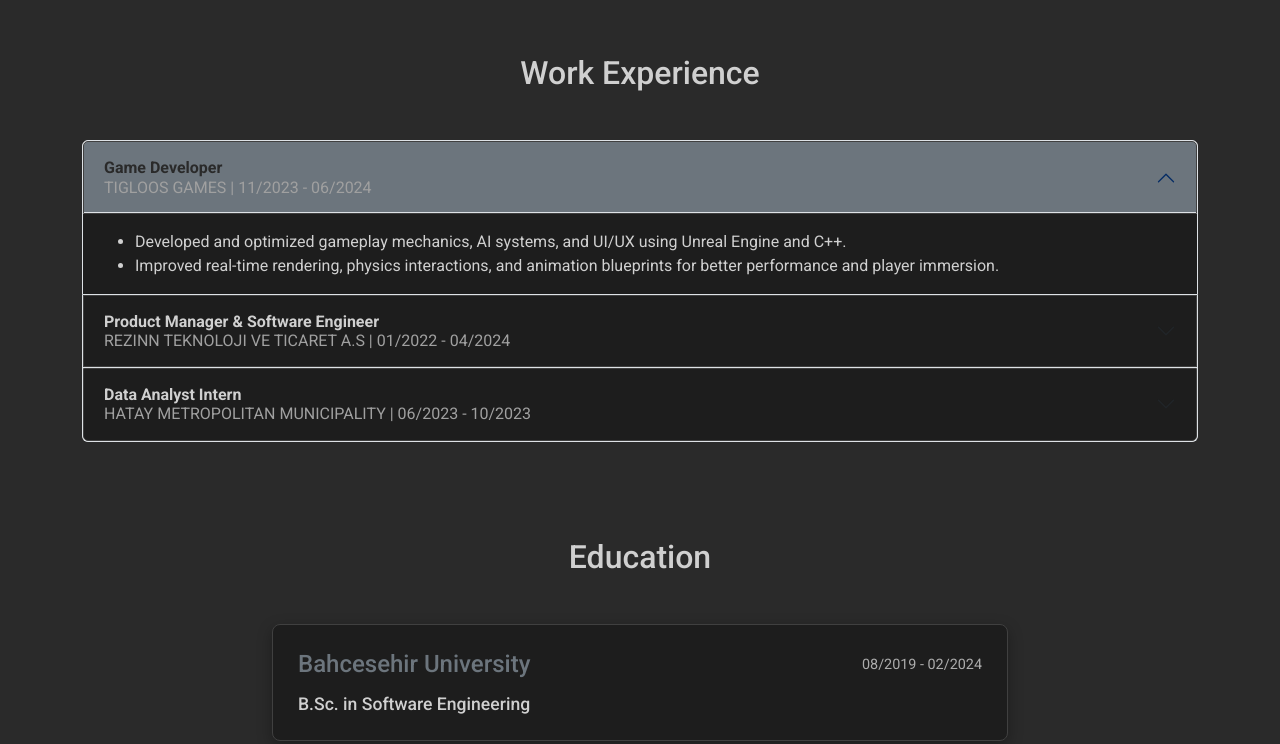
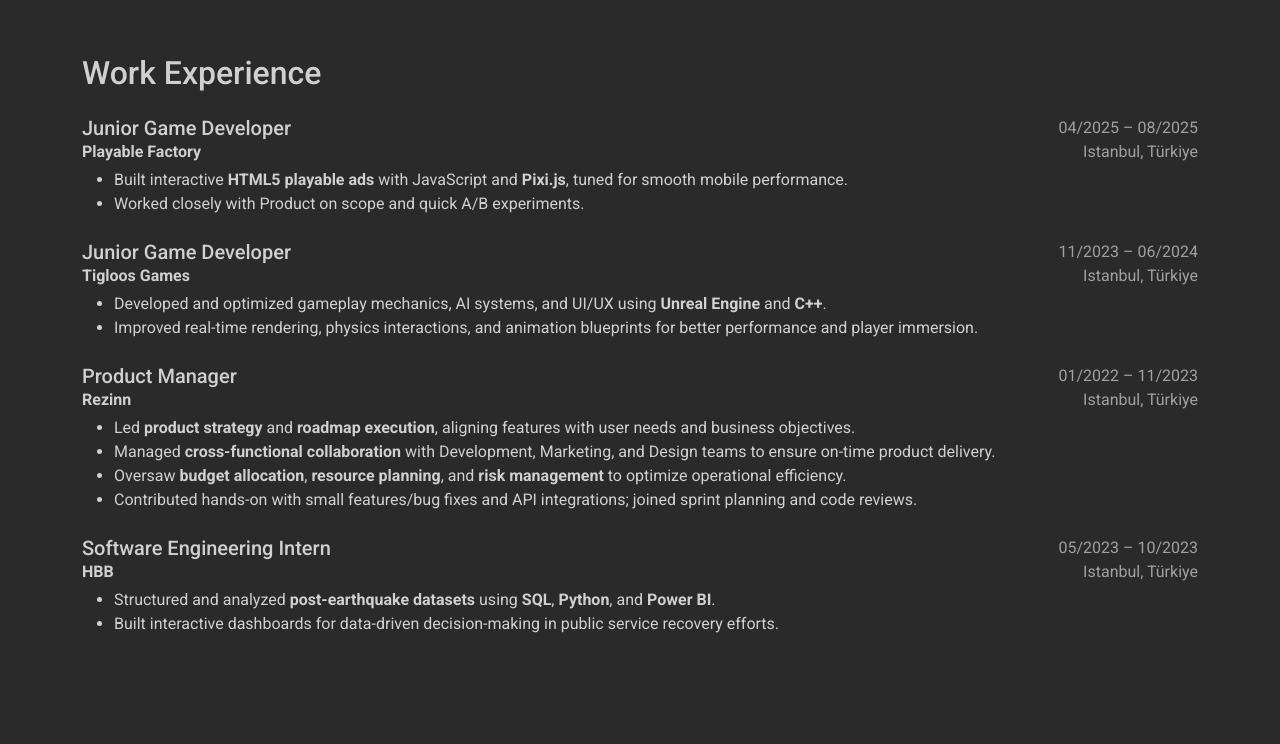
Before and after one commit to ErenKilisli/Portfolio-Website, a plain HTML site: page index.html in a window 1280 px wide. Shown: the part 794-1538 px from the top of the page. Drawn offline with nearby package versions, Linux system fonts and the light colour scheme.

Commit message:
new work experience

```diff
--- a/index.html
+++ b/index.html
@@ -71,85 +71,80 @@
         </div>
     </section>
 
+    <!-- Work Experience Section -->
+    <section id="experience" class="py-5">
+    <div class="container">
+        <h2 class="section-title mb-4">Work Experience</h2>
 
-    <!-- Experience Section -->
-    <section id="experience" class="py-5" style="color: var(--text-color);">
-        <div class="container">
-            <h2 class="text-center mb-5">Work Experience</h2>
-            <div class="accordion" id="experienceAccordion">
-                <!-- TIGLOOS GAMES -->
-                <div class="accordion-item">
-                    <h2 class="accordion-header" id="headingTIGLOOS">
-                        <button class="accordion-button" type="button"
-                                data-bs-toggle="collapse" data-bs-target="#collapseTIGLOOS"
-                                aria-expanded="true" aria-controls="collapseTIGLOOS">
-                            <div class="d-flex flex-column">
-                                <span class="fw-bold">Game Developer</span>
-                                <span class="text-muted fs-6">TIGLOOS GAMES | 11/2023 - 06/2024</span>
+        <!-- Junior Game Developer – Playable Factory -->
+        <div class="experience-item mb-4">
+        <div class="d-flex justify-content-between">
+            <h3 class="h5 mb-0">Junior Game Developer</h3>
+            <span class="text-muted">04/2025 – 08/2025</span>
         </div>
-                        </button>
-                    </h2>
-                    <div id="collapseTIGLOOS" class="accordion-collapse collapse show"
-                         aria-labelledby="headingTIGLOOS" data-bs-parent="#experienceAccordion">
-                        <div class="accordion-body">
+        <div class="d-flex justify-content-between mb-1">
+            <p class="mb-0"><strong>Playable Factory</strong></p>
+            <p class="mb-0 text-muted">Istanbul, Türkiye</p>
+        </div>
         <ul class="mb-0">
-                                <li>Developed and optimized gameplay mechanics, AI systems, and UI/UX using Unreal Engine and C++.</li>
+            <li>Built interactive <strong>HTML5 playable ads</strong> with JavaScript and <strong>Pixi.js</strong>, tuned for smooth mobile performance.</li>
+            <li>Worked closely with Product on scope and quick A/B experiments.</li>
+        </ul>
+        </div>
+
+        <!-- Junior Game Developer – Tigloos Games -->
+        <div class="experience-item mb-4">
+        <div class="d-flex justify-content-between">
+            <h3 class="h5 mb-0">Junior Game Developer</h3>
+            <span class="text-muted">11/2023 – 06/2024</span>
+        </div>
+        <div class="d-flex justify-content-between mb-1">
+            <p class="mb-0"><strong>Tigloos Games</strong></p>
+            <p class="mb-0 text-muted">Istanbul, Türkiye</p>
+        </div>
+        <ul class="mb-0">
+            <li>Developed and optimized gameplay mechanics, AI systems, and UI/UX using <strong>Unreal Engine</strong> and <strong>C++</strong>.</li>
             <li>Improved real-time rendering, physics interactions, and animation blueprints for better performance and player immersion.</li>
         </ul>
         </div>
+
+        <!-- Product Manager – Rezinn -->
+        <div class="experience-item mb-4">
+        <div class="d-flex justify-content-between">
+            <h3 class="h5 mb-0">Product Manager</h3>
+            <span class="text-muted">01/2022 – 11/2023</span>
         </div>
+        <div class="d-flex justify-content-between mb-1">
+            <p class="mb-0"><strong>Rezinn</strong></p>
+            <p class="mb-0 text-muted">Istanbul, Türkiye</p>
+        </div>
+        <ul class="mb-0">
+            <li>Led <strong>product strategy</strong> and <strong>roadmap execution</strong>, aligning features with user needs and business objectives.</li>
+            <li>Managed <strong>cross-functional collaboration</strong> with Development, Marketing, and Design teams to ensure on-time product delivery.</li>
+            <li>Oversaw <strong>budget allocation</strong>, <strong>resource planning</strong>, and <strong>risk management</strong> to optimize operational efficiency.</li>
+            <li>Contributed hands-on with small features/bug fixes and API integrations; joined sprint planning and code reviews.</li>
+        </ul>
         </div>
 
-                <!-- REZINN TEKNOLOJI VE TICARET AS-->
-                <div class="accordion-item">
-                    <h2 class="accordion-header" id="headingREZINN">
-                        <button class="accordion-button collapsed" type="button"
-                                data-bs-toggle="collapse" data-bs-target="#collapseREZINN"
-                                aria-expanded="false" aria-controls="collapseREZINN">
-                            <div class="d-flex flex-column">
-                                <span class="fw-bold">Product Manager & Software Engineer</span>
-                                <span class="text-muted fs-6">REZINN TEKNOLOJI VE TICARET A.S | 01/2022 - 04/2024</span>
+        <!-- Software Engineering Intern – HBB -->
+        <div class="experience-item mb-4">
+        <div class="d-flex justify-content-between">
+            <h3 class="h5 mb-0">Software Engineering Intern</h3>
+            <span class="text-muted">05/2023 – 10/2023</span>
         </div>
-                        </button>
-                    </h2>
-                    <div id="collapseREZINN" class="accordion-collapse collapse"
-                         aria-labelledby="headingREZINN" data-bs-parent="#experienceAccordion">
-                        <div class="accordion-body">
+        <div class="d-flex justify-content-between mb-1">
+            <p class="mb-0"><strong>HBB</strong></p>
+            <p class="mb-0 text-muted">Istanbul, Türkiye</p>
+        </div>
         <ul class="mb-0">
-                                <li>Led product strategy and roadmap execution, aligning features with user needs and business objectives.</li>
-                                <li>Managed cross-functional collaboration with Development, Marketing, and Design teams.</li>
-                                <li>Developed and optimized scalable mobile app features, focusing on performance and security.</li>
-                                <li>Integrated APIs, optimized databases, and improved system scalability.</li>
-                            </ul>
-                        </div>
-                    </div>
-                </div>
-
-                <!-- HATAY METROPOLITAN MUNICIPALITY -->
-                <div class="accordion-item">
-                    <h2 class="accordion-header" id="headingHATAY">
-                        <button class="accordion-button collapsed" type="button"
-                                data-bs-toggle="collapse" data-bs-target="#collapseHATAY"
-                                aria-expanded="false" aria-controls="collapseHATAY">
-                            <div class="d-flex flex-column">
-                                <span class="fw-bold">Data Analyst Intern</span>
-                                <span class="text-muted fs-6">HATAY METROPOLITAN MUNICIPALITY | 06/2023 - 10/2023</span>
-                            </div>
-                        </button>
-                    </h2>
-                    <div id="collapseHATAY" class="accordion-collapse collapse"
-                         aria-labelledby="headingHATAY" data-bs-parent="#experienceAccordion">
-                        <div class="accordion-body">
-                            <ul class="mb-0">
-                                <li>Structured and analyzed post-earthquake datasets using SQL, Python, and Power BI.</li>
+            <li>Structured and analyzed <strong>post-earthquake datasets</strong> using <strong>SQL</strong>, <strong>Python</strong>, and <strong>Power BI</strong>.</li>
             <li>Built interactive dashboards for data-driven decision-making in public service recovery efforts.</li>
         </ul>
         </div>
-                    </div>
-                </div>
-            </div><!-- /accordion -->
+
     </div>
     </section>
+
 
     <!-- Education Section -->
     <section id="education" class="py-5">
```
Lines whose indentation alone changed are shown as unchanged.
